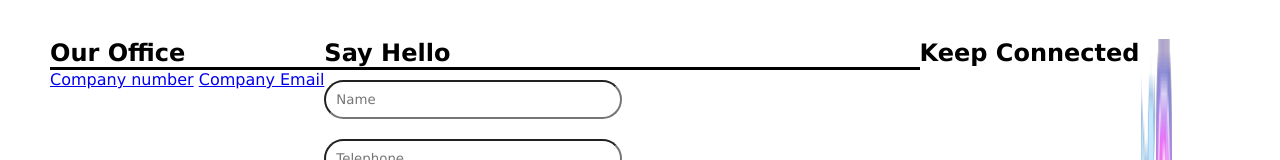
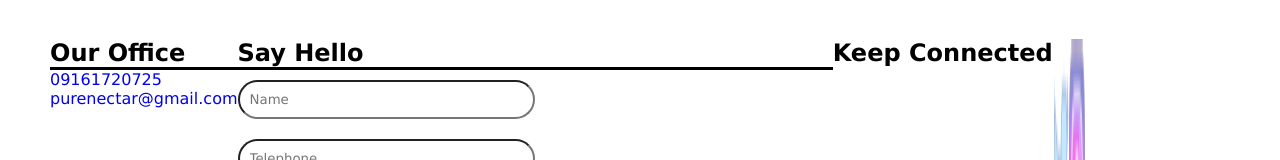
Before and after one commit to KingDez04/Nktr2, a plain HTML site: page index.html in a window 1280 px wide. Shown: the part 2107-2267 px from the top of the page. Drawn offline with Linux system fonts and the light colour scheme.

Commit message:
added company contacts

```diff
--- a/index.html
+++ b/index.html
@@ -71,8 +71,8 @@
         <div class="outer">
             <div>
                 <h2>Our Office</h2>
-                <a href="tel:">Company number</a>
-                <a href="mailto:">Company Email</a>
+                <a class="cnt" href="tel:09161720725">09161720725</a><br>
+                <a class="cnt" href="mailto:purenectar@gmail.com">purenectar@gmail.com</a>
             </div>
             <div>
                 <h2>Say Hello</h2>
--- a/styles.css
+++ b/styles.css
@@ -162,3 +162,7 @@ span {
 .outer input {
     width: 50%;
 }
+
+.cnt {
+    text-decoration: none;
+}
```
